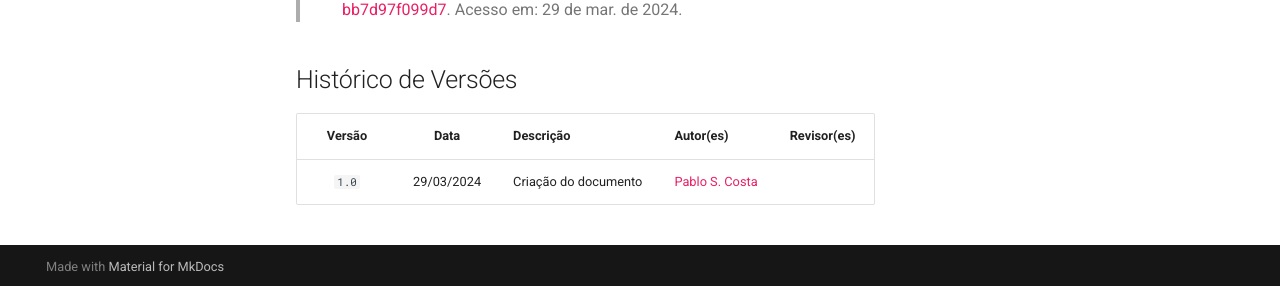
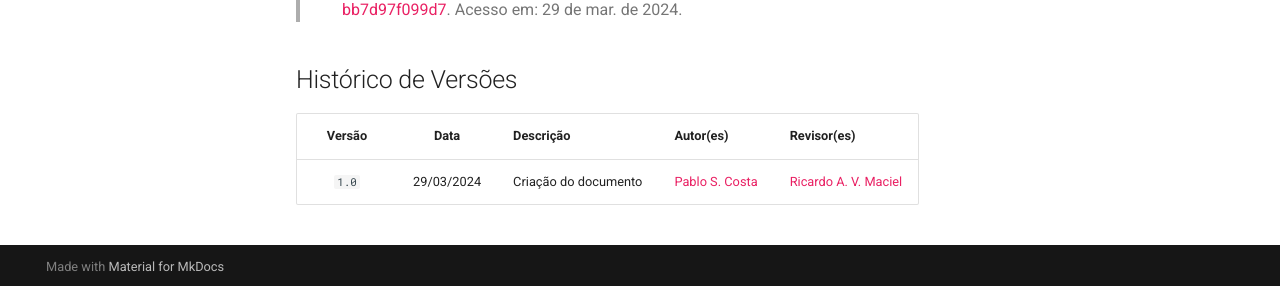
Before and after one commit to Requisitos-de-Software/2024.1-Serasa, an MkDocs documentation site: the page built from docs/planejamento/heatmap.md, in a window 1280 px wide and 900 px high, scrolled down 547 px. Shown: the part 611-897 px from the top of the window. Built offline with MkDocs 1.6.1 and Material for MkDocs 9.7.7, drawn with Linux system fonts in a browser that asks for light colours; comment, search, counter and statistics services are not loaded.

Commit message:
Update revisor heatmap.md

```diff
--- a/docs/planejamento/heatmap.md
+++ b/docs/planejamento/heatmap.md
@@ -32,4 +32,4 @@ Com base nas informações da tabela acima, definimos que os encontros serão id
 
 | Versão | Data | Descrição | Autor(es) | Revisor(es) |
 | :----: | :--: | --------- | ----------- | ------ |
-| `1.0`  | 29/03/2024 | Criação do documento | [Pablo S. Costa](https://github.com/pabloheika)  |  |
+| `1.0`  | 29/03/2024 | Criação do documento | [Pablo S. Costa](https://github.com/pabloheika)  | [Ricardo A. V. Maciel](https://github.com/avmricardo) |
```
